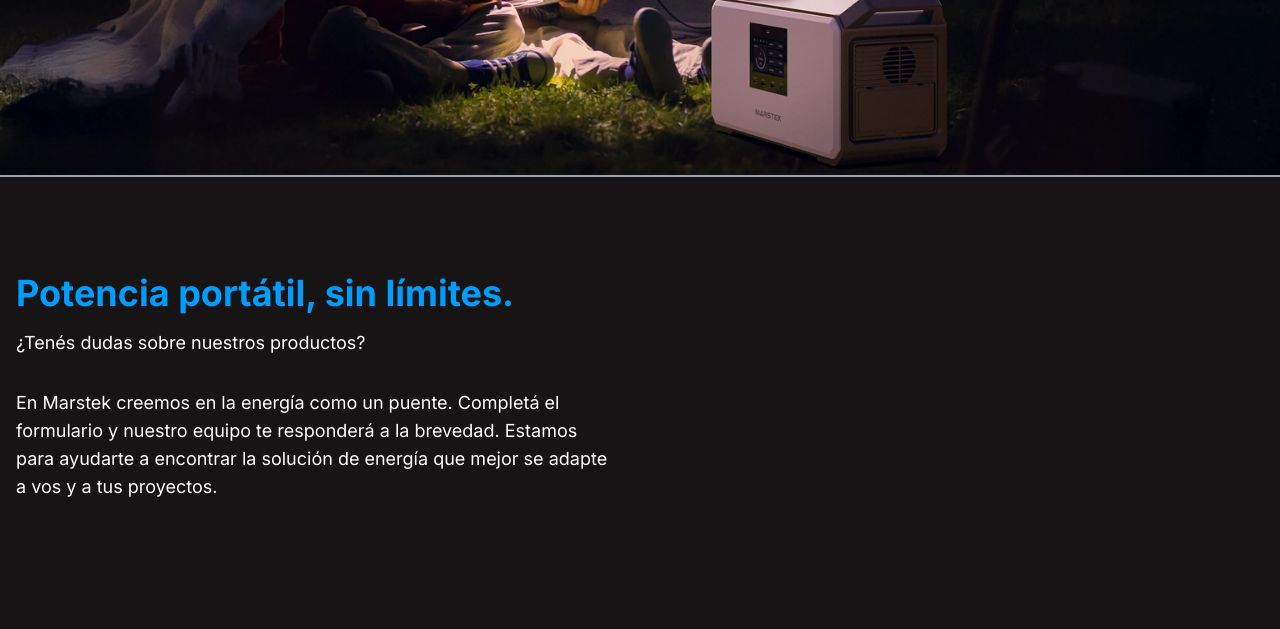
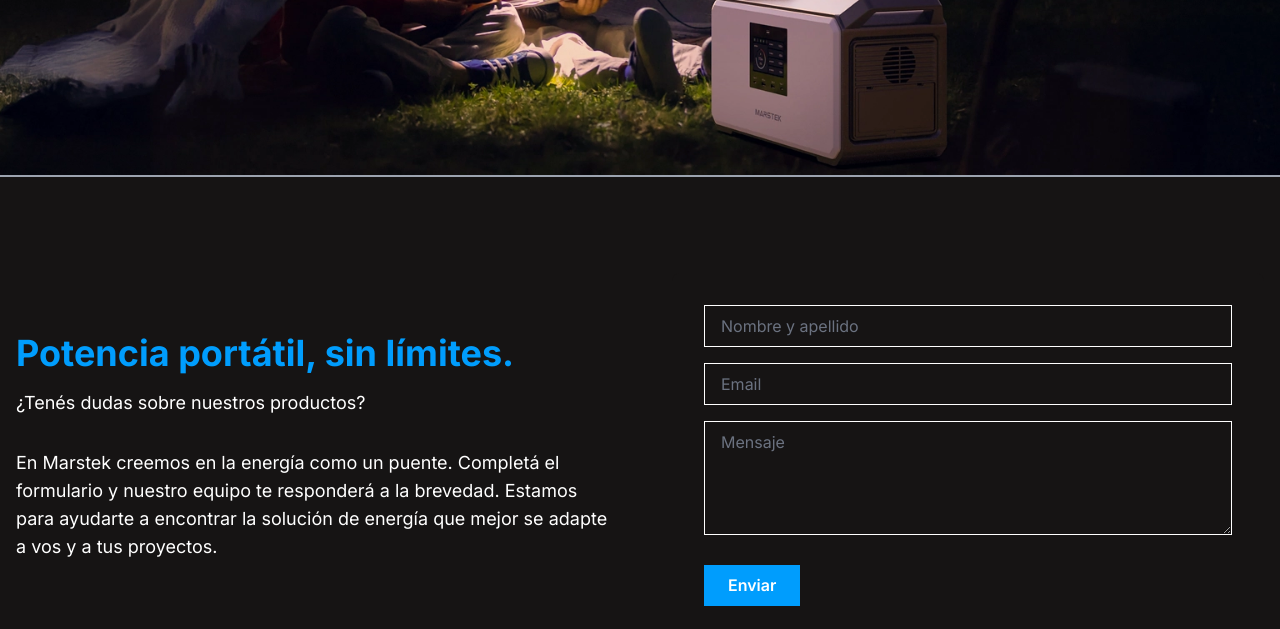
Before and after one commit to maxjgarcia/MarstekARG, a plain HTML site: page index.html in a window 1280 px wide. Shown: the part 6077-6706 px from the top of the page. Drawn offline with nearby package versions, Linux system fonts and the light colour scheme; files whose address does not match are found by name.

Commit message:
form updated

```diff
--- a/index.html
+++ b/index.html
@@ -472,7 +472,7 @@
         <!-- Contact form area -->
 
         <div class="p-8 bg-[#161414] rounded-lg">
-          <!-- <form>
+          <form>
             <div class="mb-4">
               <input
                 type="text"
@@ -504,7 +504,7 @@
               ></textarea>
             </div>
             <button type="submit" class="custom-button">Enviar</button>
-          </form> -->
+          </form>
 
           <!-- Status message -->
           <div
```
